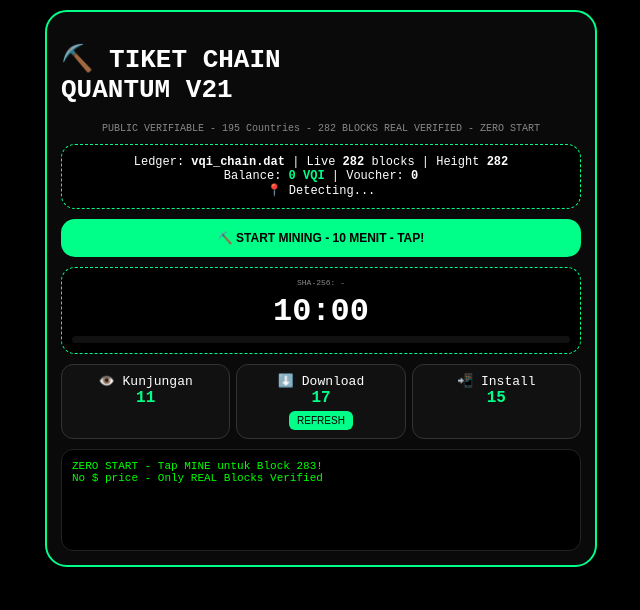
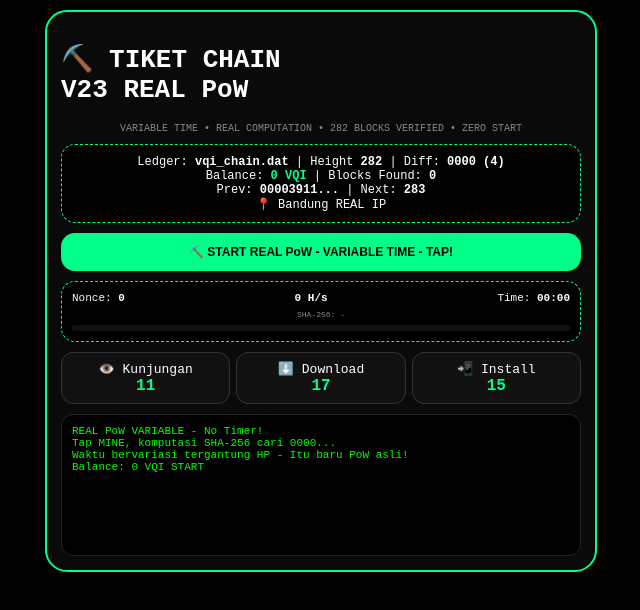
Before and after one commit to nikomotosusilo/vqi-core, a plain HTML site: page index.html in a window 1280 px wide. Shown: the whole page, without its empty margins (319-959 px from the left). Drawn offline with Linux system fonts and the light colour scheme.

Commit message:
Update index.html for V23 REAL PoW VARIABLE

```diff
--- a/index.html
+++ b/index.html
@@ -1,13 +1,18 @@
-<!DOCTYPE html><html><head><meta charset="utf-8"><meta name="viewport" content="width=device-width,initial-scale=1"><title>V21 ZERO REAL BLOCKS</title><style>body{background:#000;color:#fff;font-family:monospace;margin:0;padding:10px}.card{border:2px solid #00ff88;border-radius:22px;padding:14px;background:#0a0a0a;max-width:520px;margin:auto}.box{border:1px dashed #00ff88;border-radius:14px;padding:10px;text-align:center;margin:10px 0;font-size:12px;background:#000}.btn{padding:12px;border-radius:14px;border:none;font-weight:bold;font-size:12px;cursor:pointer;width:100%}.btn-green{background:#00ff88;color:#000}.btn-dark{background:#1a1a1a;color:#fff;border:1px solid #333}.stats{display:grid;grid-template-columns:1fr 1fr 1fr;gap:6px;margin-top:10px}.stat{background:#111;border:1px solid #333;border-radius:12px;padding:8px;text-align:center}.stat b{color:#00ff88;font-size:16px;display:block}.log{background:#000;border:1px solid #222;border-radius:12px;padding:10px;margin-top:10px;font-size:11px;color:#0f0;min-height:80px;white-space:pre-wrap}</style></head><body>
-<div class=card><h1>⛏️ TIKET CHAIN<br>QUANTUM V21</h1><div style="font-size:10px;color:#888;text-align:center">PUBLIC VERIFIABLE - 195 Countries - 282 BLOCKS REAL VERIFIED - ZERO START</div>
-<div class=box>Ledger: <b>vqi_chain.dat</b> | Live <b id="lb">282</b> blocks | Height <b id="hh">282</b><br>Balance: <b id="bal" style="color:#00ff88">0 VQI</b> | Voucher: <b id="vcn">0</b><br><span id="loc">📍 Detecting...</span></div>
-<button id="m1" class="btn btn-green">⛏️ START MINING - 10 MENIT - TAP!</button>
-<div class=box id="mineBox"><div id="sh" style="font-size:8px;word-break:break-all;color:#888">SHA-256: -</div><div id="tm" style="font-size:32px;font-weight:900;margin:6px 0">10:00</div><div style="height:7px;background:#111;border-radius:99px;overflow:hidden"><div id="fi" style="height:100%;width:0%;background:#00ff88"></div></div><div id="res" style="display:none;margin-top:10px"><div style="font-size:11px;color:#888">VOUCHER CODE:</div><div id="vcode" style="border:1px dashed #00ff88;border-radius:12px;padding:10px;margin:8px 0">VQI-</div></div></div>
-<div class=stats><div class=stat>👁️ Kunjungan<b id="vc">11</b></div><div class=stat>⬇️ Download<b id="dc">17</b><button onclick="location.reload()" style="margin-top:4px;font-size:10px;background:#00ff88;border:none;border-radius:6px;padding:4px 8px">REFRESH</button></div><div class=stat>📲 Install<b id="ic">15</b></div></div>
-<div id="log" class=log>ZERO START - Tap MINE untuk Block 283!
-No $ price - Only REAL Blocks Verified</div></div>
+<!DOCTYPE html><html><head><meta charset="utf-8"><meta name="viewport" content="width=device-width,initial-scale=1"><title>V23 REAL PoW VARIABLE</title><style>body{background:#000;color:#fff;font-family:monospace;margin:0;padding:10px}.card{border:2px solid #00ff88;border-radius:22px;padding:14px;background:#0a0a0a;max-width:520px;margin:auto}.box{border:1px dashed #00ff88;border-radius:14px;padding:10px;text-align:center;margin:10px 0;font-size:12px;background:#000}.btn{padding:12px;border-radius:14px;border:none;font-weight:bold;font-size:12px;cursor:pointer;width:100%}.btn-green{background:#00ff88;color:#000}.btn-dark{background:#1a1a1a;color:#fff;border:1px solid #333}.log{background:#000;border:1px solid #222;border-radius:12px;padding:10px;margin-top:10px;font-size:11px;color:#0f0;min-height:120px;white-space:pre-wrap;word-break:break-all}.stats{display:grid;grid-template-columns:1fr 1fr 1fr;gap:6px;margin-top:10px}.stat{background:#111;border:1px solid #333;border-radius:12px;padding:8px;text-align:center}.stat b{color:#00ff88;font-size:16px;display:block}</style></head><body>
+<div class=card><h1>⛏️ TIKET CHAIN<br>V23 REAL PoW</h1><div style="font-size:10px;color:#888;text-align:center">VARIABLE TIME • REAL COMPUTATION • 282 BLOCKS VERIFIED • ZERO START</div>
+<div class=box>Ledger: <b>vqi_chain.dat</b> | Height <b id="hh">282</b> | Diff: <b>0000 (4)</b><br>Balance: <b id="bal" style="color:#00ff88">0 VQI</b> | Blocks Found: <b id="bf">0</b><br>Prev: <b id="prev">00003911...</b> | Next: <b id="nh">283</b><br><span id="loc">📍 Bandung REAL IP</span></div>
+<button id="mineBtn" class="btn btn-green">⛏️ START REAL PoW - VARIABLE TIME - TAP!</button>
+<div class=box><div style="display:flex;justify-content:space-between;font-size:11px"><span>Nonce: <b id="nonce">0</b></span><span><b id="hs">0 H/s</b></span><span>Time: <b id="tm">00:00</b></span></div><div id="curHash" style="font-size:8px;color:#888;margin:6px 0;word-break:break-all">SHA-256: -</div><div style="height:6px;background:#111;border-radius:99px;overflow:hidden"><div id="prog" style="height:100%;width:0%;background:#00ff88"></div></div></div>
+<div class=stats><div class=stat>👁️ Kunjungan<b id="vc">11</b></div><div class=stat>⬇️ Download<b>17</b></div><div class=stat>📲 Install<b>15</b></div></div>
+<div id="log" class=log>REAL PoW VARIABLE - No Timer!
+Tap MINE, komputasi SHA-256 cari 0000...
+Waktu bervariasi tergantung HP - Itu baru PoW asli!
+Balance: 0 VQI START</div></div>
 <script>
-let L=600,R=false,t1,t2,H=282,n=0;let S=id=>document.getElementById(id);let gv=()=>JSON.parse(localStorage.getItem('v')||'[]');let sv=v=>localStorage.setItem('v',JSON.stringify(v));let gb=()=>parseInt(localStorage.getItem('b')||'0');let sb=b=>localStorage.setItem('b',b);function F(s){return String(Math.floor(s/60)).padStart(2,'0')+':'+String(s%60).padStart(2,'0')}function gen(){let c='ABCDEFGHJKLMNPQRSTUVWXYZ23456789',r='';for(let i=0;i<3;i++){let p='';for(let j=0;j<4;j++)p+=c[Math.floor(Math.random()*c.length)];r+=(i?' - ':'')+p}return 'VQI-'+r}
-S('m1').onclick=()=>{if(R)return;R=true;S('log').innerText='⛏️ Mining Block '+(H+1)+'...\n'+S('log').innerText;t1=setInterval(()=>{L--;S('tm').textContent=F(L);S('fi').style.width=((600-L)/600*100)+'%';if(L<=0){clearInterval(t1);clearInterval(t2);R=false;let code=gen();let v=gv();v.push({code});sv(v);sb(gb()+1);S('bal').textContent=gb()+' VQI';S('vcn').textContent=v.length;S('vcode').textContent=code;S('res').style.display='block';S('log').innerText='🎉 FOUND Block '+(++H)+'! Voucher:'+code+'\n'+S('log').innerText;S('m1').textContent='⛏️ MINE NEXT BLOCK';L=600}},1000);t2=setInterval(()=>{let ch='0123456789abcdef',h='';for(let i=0;i<64;i++)h+=ch[Math.floor(Math.random()*16)];S('sh').textContent='SHA-256: '+h;},120)};
-S('bal').textContent=gb()+' VQI';S('vcn').textContent=gv().length;
+let H=282,prev='00003911a7f2c9e1b8d5',nonce=0,mining=false,blocks=parseInt(localStorage.getItem('b')||'0'),startT=0,hps=0;let S=id=>document.getElementById(id);S('bf').textContent=blocks;S('bal').textContent=blocks+' VQI';
+async function sha(m){let b=await crypto.subtle.digest('SHA-256',new TextEncoder().encode(m));return Array.from(new Uint8Array(b)).map(x=>x.toString(16).padStart(2,'0')).join('');}
+async function mine(){if(mining)return;mining=true;nonce=0;startT=Date.now();S('mineBtn').textContent='⛏️ MINING REAL PoW...';S('mineBtn').style.background='#ff0';S('log').innerText='⛏️ START Block '+(H+1)+' - Cari hash 0000...\nPrev:'+prev.substring(0,16)+'...\nNonce dari 0 - komputasi real...\n\n'+S('log').innerText;
+let last=Date.now(),c=0;while(true){nonce++;c++;let h=await sha('VQI_'+H+'_'+nonce+'_'+prev);S('nonce').textContent=nonce;S('curHash').textContent='SHA-256: '+h;if(nonce%50==0){let now=Date.now();let dt=(now-last)/1000;if(dt>0.5){hps=Math.floor(c/dt);S('hs').textContent=hps+' H/s';last=now;c=0;}let el=Math.floor((now-startT)/1000);S('tm').textContent=String(Math.floor(el/60)).padStart(2,'0')+':'+String(el%60).padStart(2,'0');await new Promise(r=>setTimeout(r,0));}
+if(h.startsWith('0000')){let el=Math.floor((Date.now()-startT)/1000);let m=Math.floor(el/60),s=el%60;S('log').innerText='🎉 REAL BLOCK FOUND! Block '+(H+1)+'!\nHash: '+h+'\nNonce: '+nonce+'\nTime: '+m+'m '+s+'s VARIABLE - Real Computation!\nH/s: '+hps+'\n\n'+S('log').innerText;prev=h;H++;blocks++;localStorage.setItem('b',blocks);S('hh').textContent=H;S('nh').textContent=H+1;S('prev').textContent=h.substring(0,8)+'...';S('bal').textContent=blocks+' VQI';S('bf').textContent=blocks;S('mineBtn').textContent='✅ BLOCK '+H+' FOUND! MINE '+(H+1);S('mineBtn').style.background='#00ff88';mining=false;break;}}}
+S('mineBtn').onclick=mine;
 </script></body></html>
```
